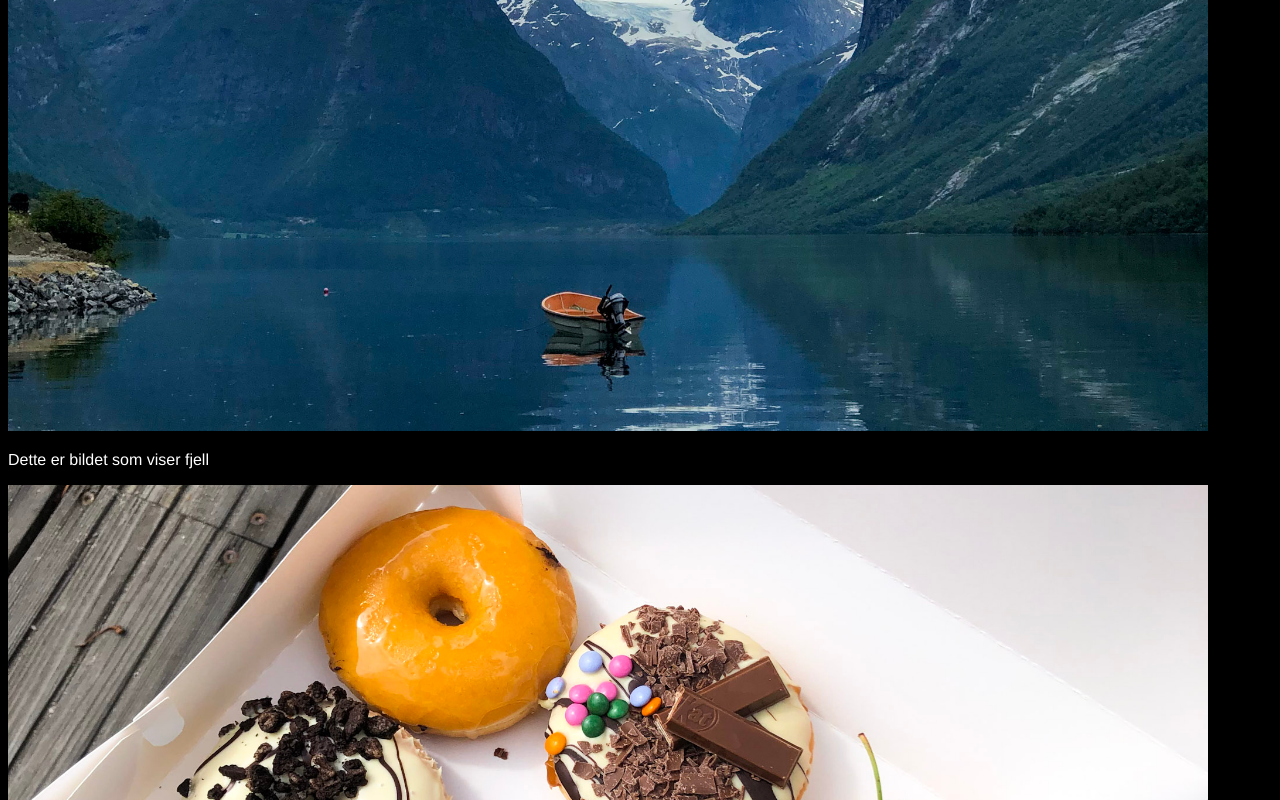
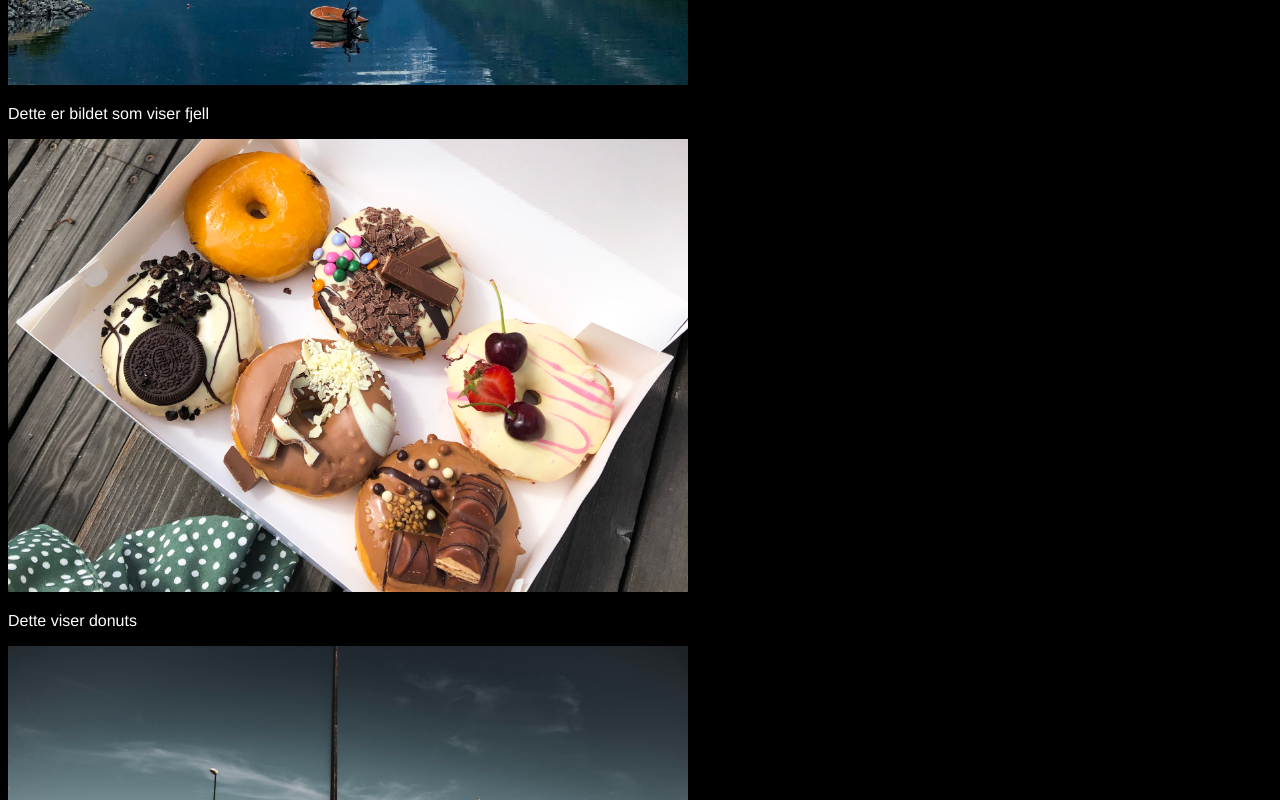
Before and after one commit to malinun/Oblig2, a plain HTML site: page index.html in a window 1280 px wide. Shown: the part 520-1320 px from the top of the page. Drawn offline with Linux system fonts and the light colour scheme.

Commit message:
Update Oblig2A.css

```diff
--- a/Oblig2A.css
+++ b/Oblig2A.css
@@ -1,15 +1,16 @@
 
 img.A {
-    max-width: 1200px;
+    max-width: 680px;
+    position: right;
 }
 img.B {
-    max-width: 1200px;
+    max-width: 680px;
 }
 img.C {
-    max-width: 1200px;
+    max-width: 680px;
 }
 img.D {
-    max-width: 1200px;
+    max-width: 680px;
 }
 
 header {
@@ -20,5 +21,4 @@ body {
     font-family: Helvetica, sans-serif;
     background-color: black;
     color: white;
-    vertical-align:middle;
 }
```
